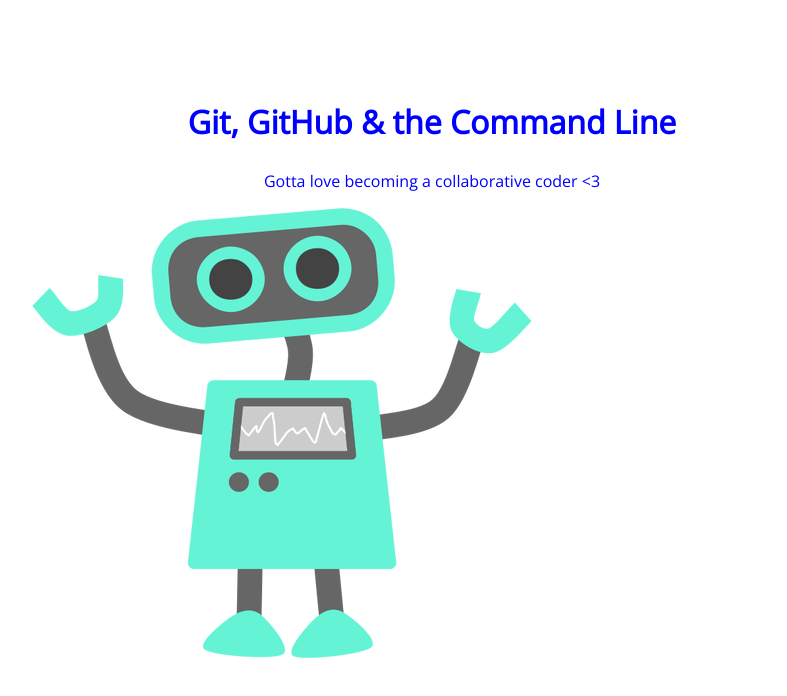
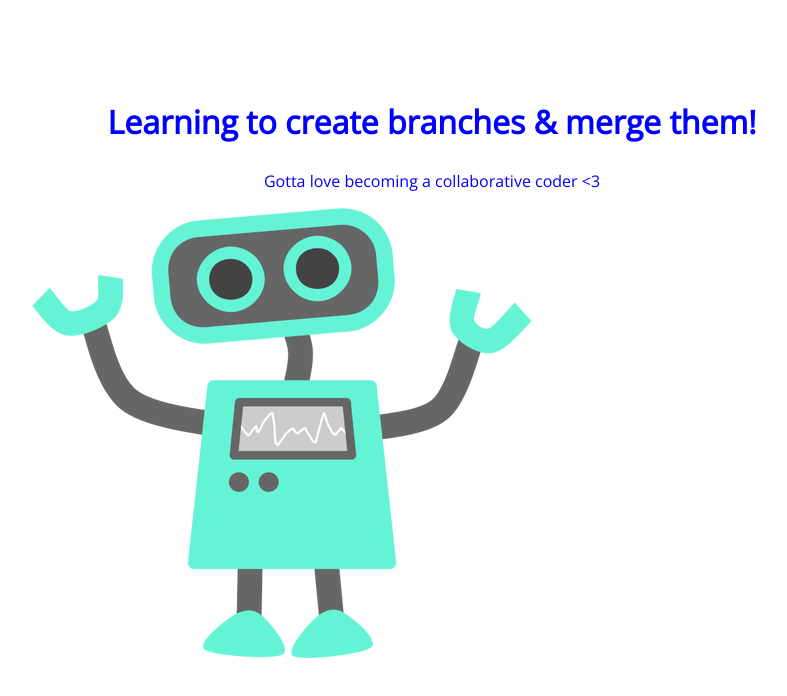
Before and after one commit to acfisher21/105-project, a plain HTML site: page index.html in a window 1280 px wide. Shown: the whole page, without its empty margins (208-995 px from the left). Drawn offline with nearby package versions, Linux system fonts and the light colour scheme.

Commit message:
new headline

```diff
--- a/index.html
+++ b/index.html
@@ -8,7 +8,7 @@
 </head>
 <body>
 	<section>
-		<h1>Git, GitHub & the Command Line</h1>
+		<h1>Learning to create branches & merge them!</h1>
 		<p>Gotta love becoming a collaborative coder <3</p>
 		<img src="img/happy-blue-robot.png">
 	</section>
```
